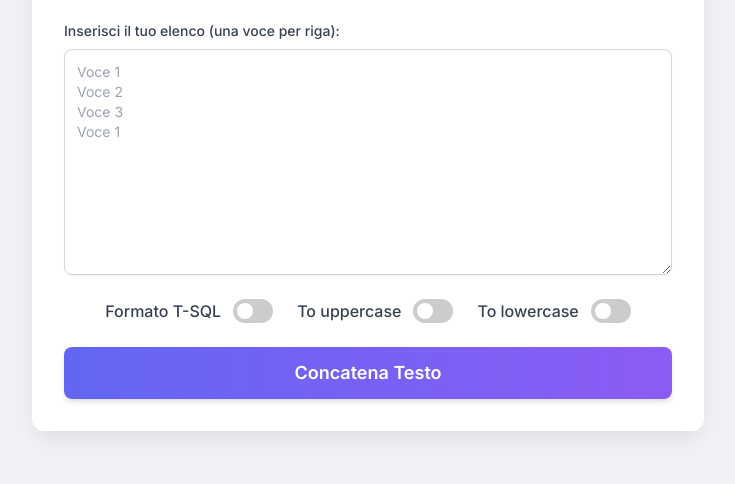
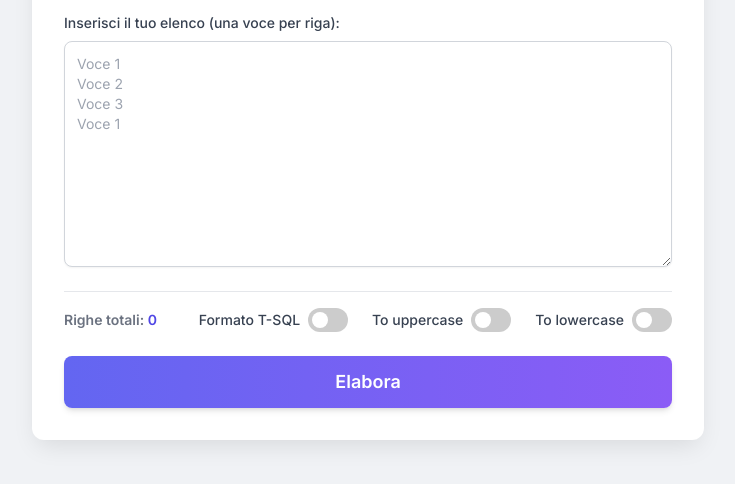
Before and after one commit to RaulKen94/ConcatenatoreTesto_NAV_BC, a plain HTML site: page ConcatenatoreTEST_NAV_BC_v3.html in a window 1280 px wide. Shown: the part 256-740 px from the top of the page, without its empty margins (272-1007 px from the left). Drawn offline with nearby package versions, Linux system fonts and the light colour scheme.

Commit message:
Enhance concatenator with live input counter
Added live counter for input lines and updated output messages.

```diff
--- a/ConcatenatoreTEST_NAV_BC_v3.html
+++ b/ConcatenatoreTEST_NAV_BC_v3.html
@@ -89,6 +89,10 @@
             -ms-transform: translateX(16px);
             transform: translateX(16px);
         }
+        /* Fissiamo la larghezza del contatore per evitare spostamenti del layout */
+        #liveCounterContainer {
+            min-width: 120px;
+        }
     </style>
 </head>
 <body class="flex items-center justify-center min-h-screen p-4">
@@ -105,11 +109,17 @@
             <textarea id="textInput" rows="10" class="mt-1 block w-full p-3 border border-gray-300 rounded-lg shadow-sm focus:ring-indigo-500 focus:border-indigo-500 sm:text-sm" placeholder="Voce 1&#10;Voce 2&#10;Voce 3&#10;Voce 1"></textarea>
         </div>
 
-        <!-- Opzioni di Formattazione -->
-        <div class="flex flex-wrap items-center justify-center gap-6">
+        <!-- Opzioni di Formattazione e Totale Live -->
+        <div class="flex items-center justify-between border-t pt-4">
+            <!-- Totale Live Input con larghezza fissa -->
+            <div id="liveCounterContainer" class="text-sm font-semibold text-gray-500 flex-shrink-0">
+                Righe totali: <span id="liveCounter" class="text-indigo-600 inline-block min-w-[20px]">0</span>
+            </div>
+
+            <div class="flex items-center gap-4 sm:gap-6 flex-wrap justify-end">
                 <!-- T-SQL Flag -->
-            <div class="flex items-center space-x-3">
-                <label for="tSqlFlag" class="text-gray-700 font-medium">Formato T-SQL</label>
+                <div class="flex items-center space-x-2">
+                    <label for="tSqlFlag" class="text-gray-700 font-medium text-xs sm:text-sm whitespace-nowrap">Formato T-SQL</label>
                     <label class="toggle-switch">
                         <input type="checkbox" id="tSqlFlag">
                         <span class="slider"></span>
@@ -117,8 +127,8 @@
                 </div>
 
                 <!-- Uppercase Flag -->
-            <div class="flex items-center space-x-3">
-                <label for="upperFlag" class="text-gray-700 font-medium">To uppercase</label>
+                <div class="flex items-center space-x-2">
+                    <label for="upperFlag" class="text-gray-700 font-medium text-xs sm:text-sm whitespace-nowrap">To uppercase</label>
                     <label class="toggle-switch">
                         <input type="checkbox" id="upperFlag">
                         <span class="slider"></span>
@@ -126,18 +136,19 @@
                 </div>
 
                 <!-- Lowercase Flag -->
-            <div class="flex items-center space-x-3">
-                <label for="lowerFlag" class="text-gray-700 font-medium">To lowercase</label>
+                <div class="flex items-center space-x-2">
+                    <label for="lowerFlag" class="text-gray-700 font-medium text-xs sm:text-sm whitespace-nowrap">To lowercase</label>
                     <label class="toggle-switch">
                         <input type="checkbox" id="lowerFlag">
                         <span class="slider"></span>
                     </label>
                 </div>
             </div>
+        </div>
 
         <!-- Action Button -->
         <button id="concatenateBtn" class="btn-primary w-full text-white py-3 px-4 rounded-lg font-semibold text-lg shadow-md focus:outline-none focus:ring-2 focus:ring-offset-2 focus:ring-indigo-500">
-            Concatena Testo
+            Elabora
         </button>
 
         <!-- Output Area -->
@@ -155,7 +166,10 @@
                 <!-- Aumentato rows da 5 a 15 per maggiore visibilità -->
                 <textarea id="outputString" readonly rows="15" class="mt-1 block w-full p-3 border border-gray-300 rounded-lg bg-gray-50 text-gray-800 shadow-sm sm:text-sm cursor-text font-mono text-xs"></textarea>
             </div>
-            <p id="duplicateCountMessage" class="text-sm text-gray-600 mt-2 text-center"></p>
+            <div class="mt-2 space-y-1 text-center">
+                <p id="occurrenceMessage" class="text-sm font-medium text-indigo-700"></p>
+                <p id="duplicateCountMessage" class="text-sm text-gray-600"></p>
+            </div>
             <p id="copyMessage" class="text-sm text-green-600 mt-2 text-center hidden font-bold">Copiato negli appunti!</p>
         </div>
     </div>
@@ -172,6 +186,18 @@
             const upperFlag = document.getElementById('upperFlag');
             const lowerFlag = document.getElementById('lowerFlag');
             const duplicateCountMessage = document.getElementById('duplicateCountMessage');
+            const occurrenceMessage = document.getElementById('occurrenceMessage');
+            const liveCounter = document.getElementById('liveCounter');
+
+            // Funzione per contare le righe in tempo reale
+            const updateLiveCounter = () => {
+                const count = textInput.value.split('\n')
+                                       .map(line => line.trim())
+                                       .filter(line => line !== '').length;
+                liveCounter.textContent = count;
+            };
+
+            textInput.addEventListener('input', updateLiveCounter);
 
             // Logica di esclusione reciproca per i flag uppercase/lowercase
             upperFlag.addEventListener('change', () => {
@@ -223,7 +249,9 @@
                 outputContainer.classList.remove('hidden');
                 copyMessage.classList.add('hidden');
 
-                // Duplicate message logic
+                // Occurrence and Duplicate message logic
+                occurrenceMessage.textContent = `Input: ${originalCount} voci | Output: ${uniqueCount} voci`;
+
                 if (duplicatesRemoved > 0) {
                     duplicateCountMessage.textContent = `Rimossi ${duplicatesRemoved} duplicati.`;
                     duplicateCountMessage.classList.remove('text-gray-600');
@@ -241,9 +269,6 @@
                 outputString.select();
 
                 // MODIFICA CRITICA:
-                // Impostiamo il range alla lunghezza effettiva del testo, non a un numero arbitrario (99999).
-                // 99999 caratteri sono pochi per grossi dataset SQL.
-                // Ora prende outputString.value.length per coprire TUTTO il testo.
                 outputString.setSelectionRange(0, outputString.value.length);
 
                 try {
```
Lines whose indentation alone changed are shown as unchanged.
